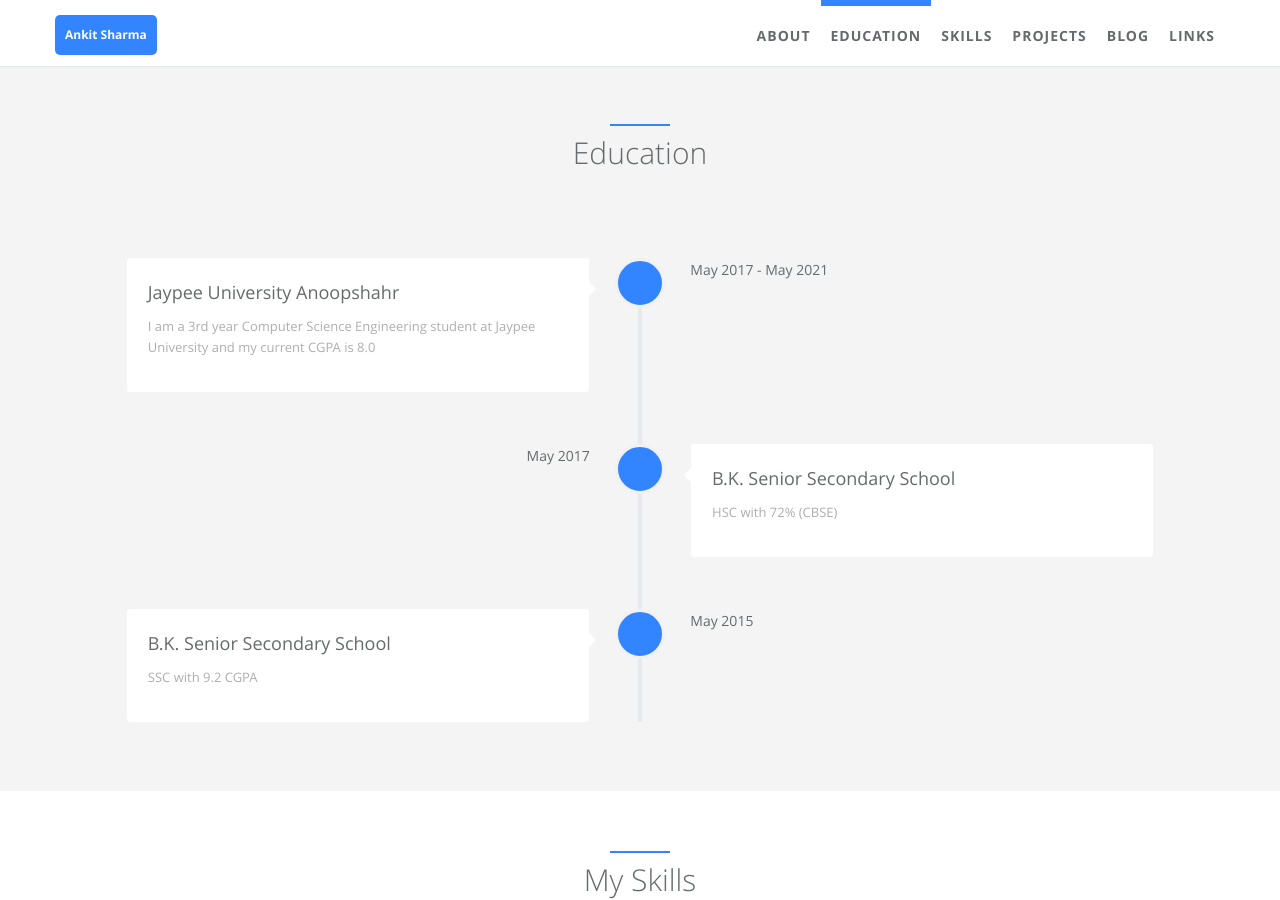
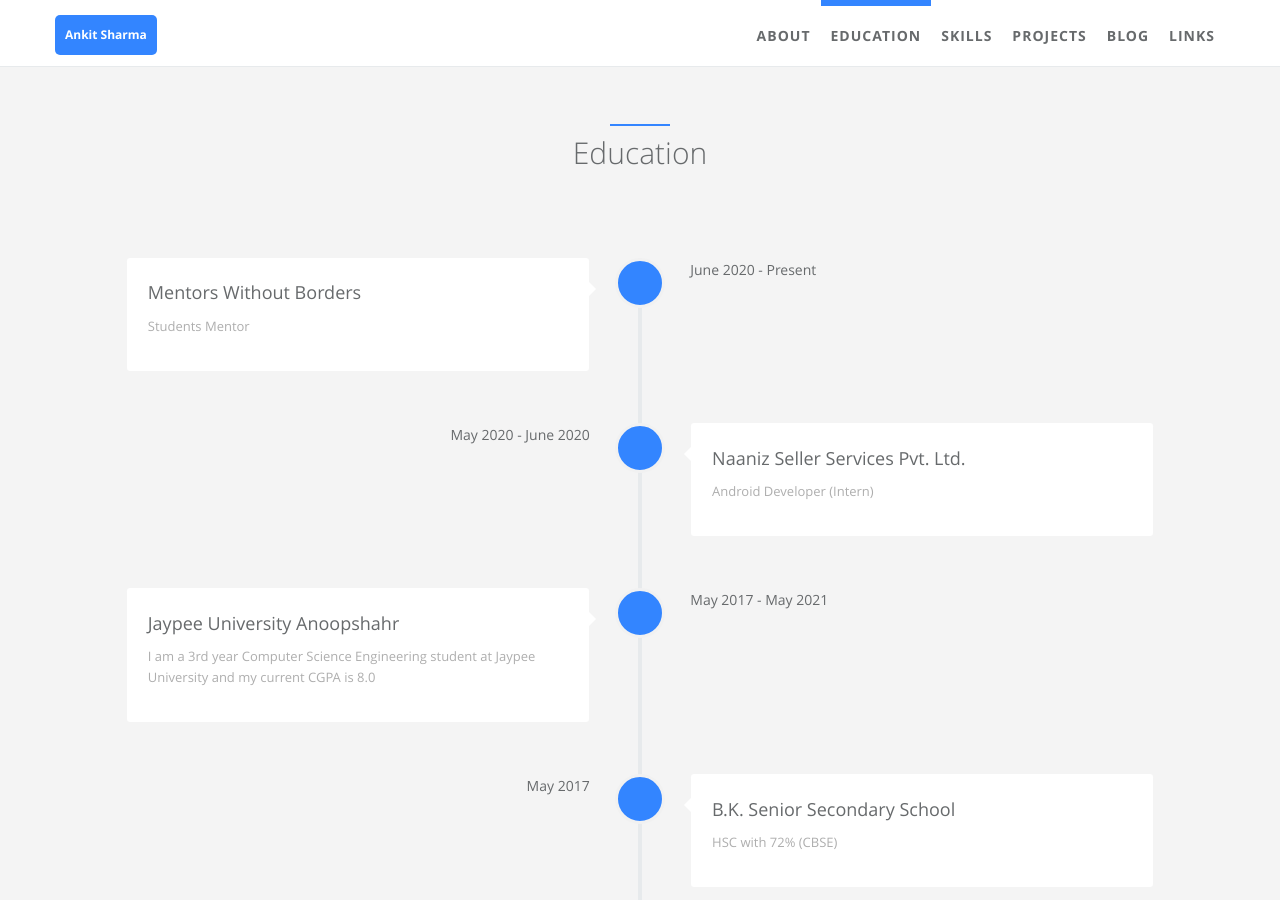
Before and after one commit to 8nkit/8nkit.github.io, a Jekyll site: the page built from index.html, in a window 1280 px wide and 900 px high, scrolled down 837 px. Built offline with Jekyll 4.4.1, drawn with Linux system fonts in a browser that asks for light colours.

Commit message:
Update careers.yml
updated information as per 2020

```diff
--- a/_data/index/careers.yml
+++ b/_data/index/careers.yml
@@ -1,5 +1,26 @@
 # careers section data
 # if you don't have language feature(language.yml is empty), ignore "i18n" items
+
+
+- name:
+    detail: Mentors Without Borders
+    i18n: company_a
+  desc:
+    detail: Students Mentor
+    i18n: company_a_desc
+  date:
+    detail: June 2020 - Present
+    i18n: company_a_date
+- name:
+    detail: Naaniz Seller Services Pvt. Ltd.
+    i18n: company_a
+  desc:
+    detail: Android Developer (Intern)
+    i18n: company_a_desc
+  date:
+    detail: May 2020 - June 2020
+    i18n: company_a_date
+
 - name:
     detail: Jaypee University Anoopshahr
     i18n: company_a
```
